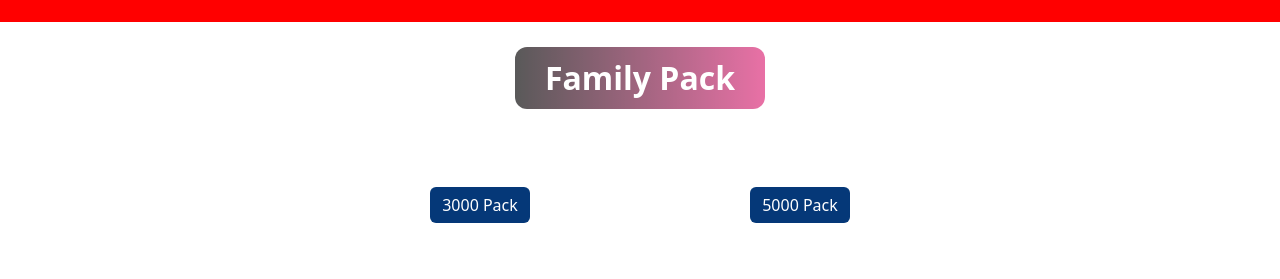
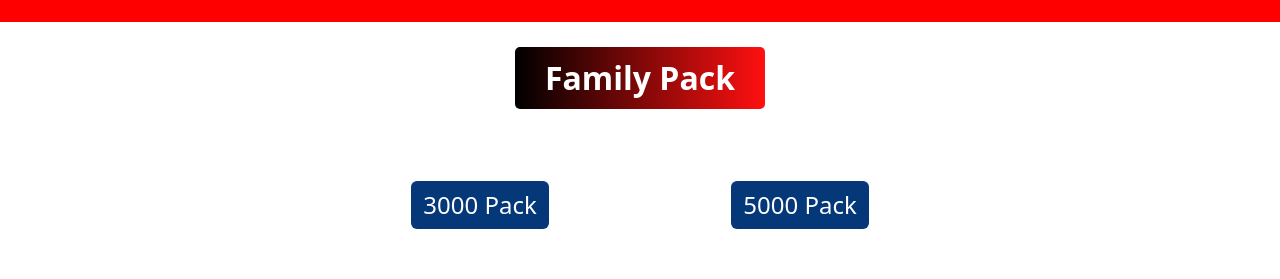
Before and after one commit to SANJAY-1508/aswinmadhantraders, a React (Create React App) app: page / in a window 1280 px wide. Shown: the part 395-674 px from the top of the page. Built offline with nearby package versions, Linux system fonts and the light colour scheme; no server answers; what @react-pdf/renderer would draw is missing.

Commit message:
`Updated CSS styles in Pages.css: changed background gradient, removed animation, updated font size, and modified border radius.`

```diff
--- a/src/pages/Pages.css
+++ b/src/pages/Pages.css
@@ -235,14 +235,15 @@
 }
 
 .family-pack-heading {
-  background: linear-gradient(90deg, #000000, #dd2476);
+  background: linear-gradient(90deg, #000000, #ff1010);
   color: #fff;
   display: inline-block;
   padding: 12px 30px;
   border-radius: 12px;
   font-weight: bold;
   font-size: 2rem;
-  animation: blinkText 1s infinite;
+  /* animation: blinkText 1s infinite; */
+  border-radius: 5px;
 }
 
 @keyframes blinkText {
@@ -287,7 +288,7 @@
   border-radius: 30px;
   border: none;
   color: #fff;
-  font-size: 1.1rem;
+  font-size: 1.5rem !important;
   transition: all 0.3s ease;
 }
 
```
Also changed, not shown: src/assets/images/rocket_with_animal.gif (added).
